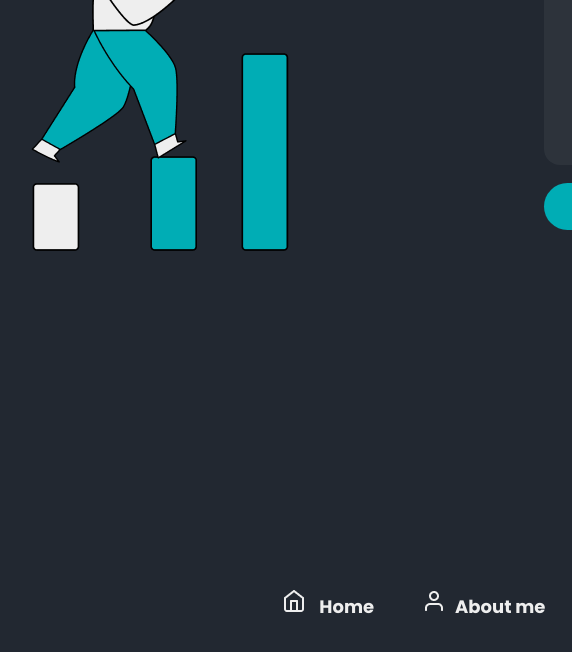
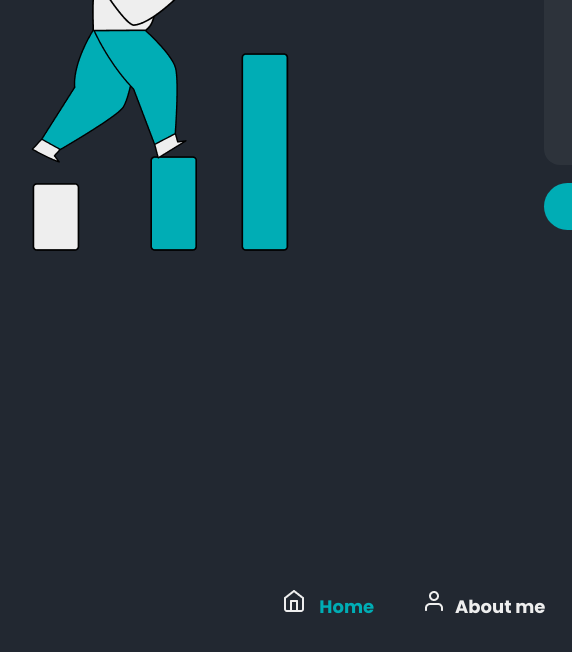
Before and after one commit to lokih1/HTML-CSS-Pratica, a plain HTML site: page index.html in a window 1280 px wide. In both pictures the pointer is over the link 506 px from the left and 3069 px from the top of the page. Shown: the part 2463-3115 px from the top of the page, 160-732 px from the left. Drawn offline with nearby package versions, Linux system fonts and the light colour scheme.

Commit message:
correção de codigo

```diff
--- a/style.css
+++ b/style.css
@@ -321,3 +321,7 @@ button:hover {
 .lista__footer img {
   padding-right: 0.5em;
 }
+
+.lista__footer a:hover{
+  color: #00adb5;
+}
```
